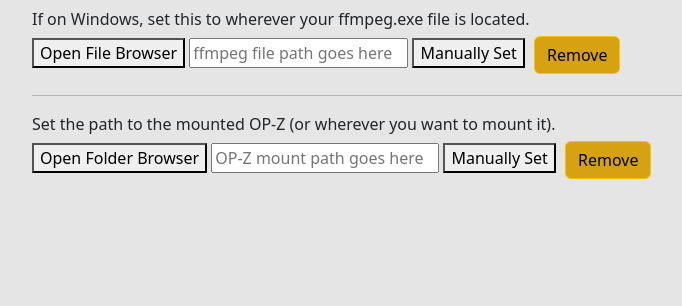
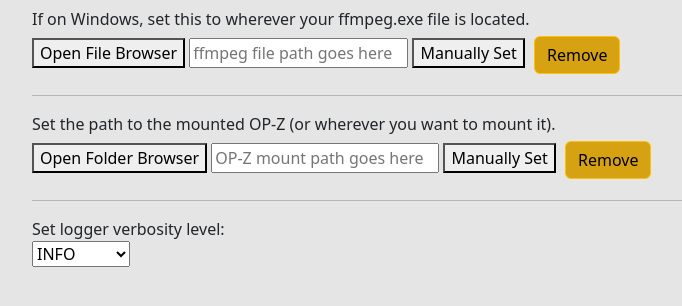
Before and after one commit to Romano-Garmez/opz-sample-manager, a Flask app: page /utilitysettings in a window 1280 px wide. Shown: the part 172-478 px from the top of the page, without its empty margins (48-730 px from the left). Run offline with Flask 3, Linux system fonts and the light colour scheme.

Commit message:
logger level can be set

```diff
--- a/static/js/utilitysettings.js
+++ b/static/js/utilitysettings.js
@@ -135,9 +135,27 @@ function updateInputWidth(inputElement) {
   }
 }
 
+function setLoggerLevelFromDropdown() {
+  const level = document.getElementById("logger-level-select").value;
+  console.log(`Setting LOGGER_LEVEL to: ${level}`);
+  setConfigPath("LOGGER_LEVEL", "logger-level-select", "logger-info");
+}
+
+async function loadLoggerLevel() {
+  const res = await fetch("/get-config-setting?config_option=LOGGER_LEVEL");
+  const data = await res.json();
+
+  const select = document.getElementById("logger-level-select");
+  const level = data.config_value || "INFO"; // Default to INFO
+  select.value = level;
+  updateInputWidth(select);
+}
+
+
 window.onload = function () {
   loadConfigPath("FFMPEG_PATH", "ffmpeg-path-holder");
   loadConfigPath("OPZ_MOUNT_PATH", "opz-path-holder");
+  loadLoggerLevel();
 
   enableAutoResizeInput(document.getElementById("ffmpeg-path-holder"));
   enableAutoResizeInput(document.getElementById("opz-path-holder"));
--- a/templates/utilitysettings.html
+++ b/templates/utilitysettings.html
@@ -38,5 +38,18 @@
 <button onclick="removeConfigPath('OPZ_MOUNT_PATH', 'opz-path-holder', 'opz-info')" class="btn btn-warning">Remove</button>
 <p id="opz-info"></p>
 
+<hr>
+
+<!-- Logger Level Dropdown -->
+<div>Set logger verbosity level:</div>
+<select id="logger-level-select" onchange="setLoggerLevelFromDropdown()">
+  <option value="DEBUG">DEBUG</option>
+  <option value="INFO">INFO</option>
+  <option value="WARNING">WARNING</option>
+  <option value="ERROR">ERROR</option>
+  <option value="CRITICAL">CRITICAL</option>
+</select>
+<p id="logger-info"></p>
+
 <script src="/static/js/utilitysettings.js"></script>
 {% endblock %}
```
